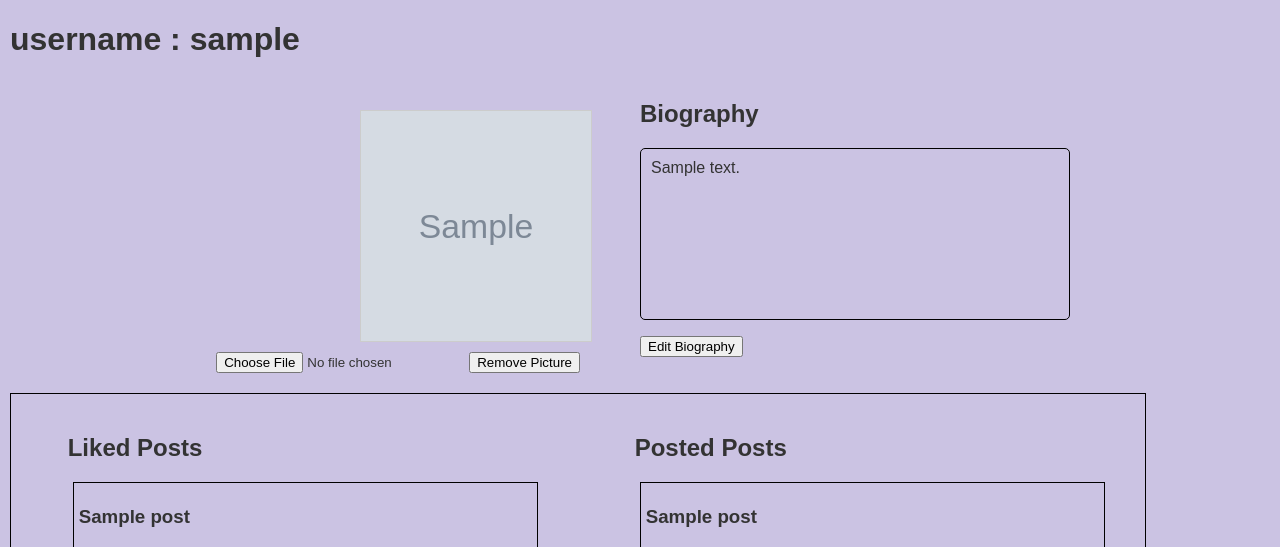
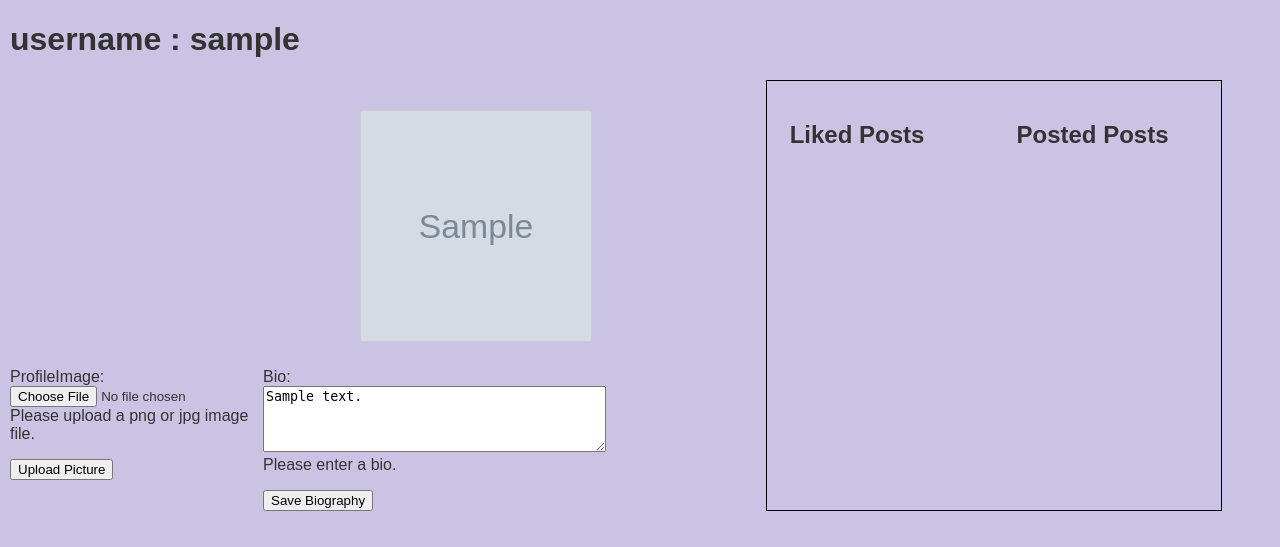
Before and after one commit to SwanwickMan/GU_Filmmaking, a Django app: a page that uses templates/GUFilmmakingApp/profile.html in a window 1280 px wide. Shown: the part 148-695 px from the top of the page. Run offline with Django 3.2, Linux system fonts and the light colour scheme; a user stored in the database is signed in; tables that the repository leaves empty hold one stand-in row (values such as "Sample post"); grey boxes marked "Sample" are stand-in pictures; some libraries are stand-ins or nearby versions.

Commit message:
Profile pic uploading and bio uploading working now

```diff
--- a/GUFilmmakingApp/forms.py
+++ b/GUFilmmakingApp/forms.py
@@ -77,3 +77,26 @@ class UserForm(forms.ModelForm):
     class Meta:
         model = User
         fields = ('username', 'email', 'password',)
+
+
+class ProfilePicForm(forms.ModelForm):
+    class Meta:
+        model = UserProfile
+        fields = ('profileImage',)
+        help_texts = {
+            'profileImage': "Please upload a png or jpg image file."
+        }
+        widgets = {
+            'profileImage': forms.FileInput(attrs={'accept': 'image/png, image/jpeg'})
+        }
+
+class BioForm(forms.ModelForm):
+    class Meta:
+        model = UserProfile
+        fields = ('bio',)
+        widgets = {
+            'bio': forms.Textarea(attrs={'rows': 4, 'cols': 40}),
+        }
+        help_texts = {
+            'bio': "Please enter a bio."
+        }
--- a/GUFilmmakingApp/models.py
+++ b/GUFilmmakingApp/models.py
@@ -61,7 +61,7 @@ class UserProfile(models.Model):
     user = models.OneToOneField(User, unique=True, on_delete=models.CASCADE)
     userID = models.IntegerField()
     slug = models.SlugField(unique=True)
-    profileImage = models.ImageField()
+    profileImage = models.ImageField(default='/default_user_profile.jpg', upload_to="profileImage") #temp
     verified = models.BooleanField(default=False)
     bio = models.CharField(max_length=200)
     myPosts = models.ForeignKey(Post, related_name='posted_by', on_delete=models.CASCADE, blank=True, null=True)
--- a/GUFilmmakingApp/urls.py
+++ b/GUFilmmakingApp/urls.py
@@ -38,4 +38,7 @@ urlpatterns = [
     path('add_post/', views.add_post, name='add_post'),
     path('post_redirect/<slug:content_type_slug>/<slug:content_name_slug>', views.redirect_from_slug, name='redirect_from_slug'),
     path('user_redirect/<slug:user_name_slug>/', views.get_user_profile, name='redirect_to_user'),
+    path('profile/<slug:content_name_slug>/upload_pic/', views.upload_profile_pic, name='upload_profile_pic'),
+    path('profile/<slug:content_name_slug>/update_bio/', views.update_bio, name='update_bio'),
+
 ]
--- a/GUFilmmakingApp/views.py
+++ b/GUFilmmakingApp/views.py
@@ -1,6 +1,6 @@
 from django.shortcuts import render
 from django.db.models import Q
-from GUFilmmakingApp.forms import PosterForm, MovieForm, BTSForm, UserForm
+from GUFilmmakingApp.forms import PosterForm, MovieForm, BTSForm, UserForm, ProfilePicForm, BioForm
 from django.shortcuts import redirect
 from django.urls import reverse
 from datetime import datetime
@@ -11,6 +11,8 @@ from GUFilmmakingApp.models import Post, UserProfile
 from django.http import JsonResponse
 from django.views.decorators.csrf import csrf_exempt
 from django.contrib.auth.decorators import login_required
+from django.views.decorators.http import require_POST
+
 
 
 # Create your views here.
@@ -49,11 +51,16 @@ def search(request):
 def profile(request, content_name_slug):
     try:
         user_profile = UserProfile.objects.get(slug=content_name_slug)
-        profile_posts = Post.objects.filter(author=user_profile)
     except UserProfile.DoesNotExist:
         return redirect("GUFilmmakingApp:index")
-    context_dict = {"profile": user_profile, "profile_posts": profile_posts, "liked_posts": user_profile.myLikes.values()}
 
+    profile_pic_form = ProfilePicForm(instance=user_profile)
+    bio_form = BioForm(initial={'bio': user_profile.bio})
+
+
+    context_dict = {"profile": user_profile,
+                    "profile_pic_form": profile_pic_form,
+                    "bio_form": bio_form}
     return render(request, 'GUFilmmakingApp/profile.html', context=context_dict)
 
 
@@ -70,15 +77,14 @@ def user_posts(request):
 
     return response
 
-
 def add_movie(request):
     form = MovieForm()
 
     if request.method == 'POST':
-        form = MovieForm(request.POST, request.FILES, user=request.user)
+        form = MovieForm(request.POST, request.FILES)
         if form.is_valid():
             form.save(commit=True)
-            return redirect(reverse('GUFilmmakingApp:index'))
+            return redirect(reverse('GUFilmmakingApp:home'))
         else:
             print(form.errors)
 
@@ -129,7 +135,7 @@ def add_poster(request):
     form = PosterForm()
 
     if request.method == 'POST':
-        form = PosterForm(request.POST, request.FILES)
+        form = PosterForm(request.POST)
         if form.is_valid():
             form.save(commit=True)
             return redirect(reverse('GUFilmmakingApp:posters'))
@@ -295,3 +301,44 @@ def search_for_posts(search_term, search_for,sort_by):
 
 def search_for_users(search_term):
     return UserProfile.objects.filter(user__username__icontains=search_term)
+
+
+def upload_profile_pic(request, content_name_slug):
+    try:
+        user_profile = UserProfile.objects.get(slug=content_name_slug)
+    except UserProfile.DoesNotExist:
+        return redirect("GUFilmmakingApp:index")
+
+    if request.method == "POST":
+        form = ProfilePicForm(request.POST, request.FILES, instance=user_profile)
+        if form.is_valid():
+            profile_pic = form.cleaned_data['profileImage']
+            profile = request.user.userprofile
+            profile.profileImage = profile_pic
+            profile.save()
+            return redirect('GUFilmmakingApp:profile', content_name_slug=content_name_slug)  # Redirect to the profile page
+        else:
+            print(form.errors)
+    else:
+        form = ProfilePicForm()
+    return render(request, 'profile.html', {'profile_pic_form': form})
+
+def update_bio(request, content_name_slug):
+    try:
+        # Retrieve the user profile based on the slug
+        user_profile = UserProfile.objects.get(slug=content_name_slug)
+    except UserProfile.DoesNotExist:
+        # Redirect to a suitable page if the profile does not exist
+        return redirect("GUFilmmakingApp:index")
+
+    if request.method == 'POST':
+        form = BioForm(request.POST, instance=user_profile)
+        if form.is_valid():
+            bio = form.cleaned_data['bio']
+            profile = request.user.userprofile
+            profile.bio = bio
+            profile.save()
+            return redirect('GUFilmmakingApp:profile', content_name_slug=content_name_slug)  # Redirect to the profile page
+    else:
+        form = BioForm(initial={'bio': request.user.userprofile.bio})
+    return render(request, 'profile.html', {'bio_form': form})
--- a/templates/GUFilmmakingApp/profile.html
+++ b/templates/GUFilmmakingApp/profile.html
@@ -19,22 +19,24 @@ Profile
 
         {% if user.is_authenticated and user.username == profile.user.username %}
         <div id="profile-buttons">
-            <input type="file" id="upload-button" accept="image/*">
-            <button id="remove-button" onclick="">Remove Picture</button>
+            <form method="post" action="{% url 'GUFilmmakingApp:upload_profile_pic' content_name_slug=profile.slug %}"
+                enctype="multipart/form-data">
+                {% csrf_token %}
+                {{ profile_pic_form.as_p }}
+                <button type="submit">Upload Picture</button>
+            </form>
+
+            <div id="bio-section">
+                <form method="post" action="{% url 'GUFilmmakingApp:update_bio' content_name_slug=profile.slug %}">
+                    {% csrf_token %}
+                    {{ bio_form.as_p }}
+                    <button type="submit">Save Biography</button>
+                </form>
             </div>
             {% endif %}
 
         </div>
 
-    <div id="bio-section">
-        <h2>Biography</h2>
-        <p id="bio-content">{{ profile.bio }}</p>
-
-        {% if user.is_authenticated and user.username == profile.user.username %}
-        <button id="edit-bio-button" onclick="">Edit Biography</button>
-        {% endif %}
-
-    </div>
     </div>
 
     <div class="profile-posts">
@@ -65,28 +67,6 @@ Profile
         </div>
     </div>
 
-<script>// Function to handle profile picture upload
-    document.getElementById('upload-button').addEventListener('change', function () {
-        var file = this.files[0];
-        var reader = new FileReader();
-        reader.onload = function (e) {
-            document.getElementById('profile-pic').src = e.target.result;
-        };
-        reader.readAsDataURL(file);
-    });
-
-    // Function to handle profile picture removal
-    function removeProfilePicture() {
-        document.getElementById('profile-pic').src = ''; // Clearing the source
-    }
-
-    // Function to handle biography editing
-    function editBio() {
-        var newBio = prompt("Enter your new biography:");
-        if (newBio !== null) {
-            document.getElementById('bio-content').innerText = newBio;
-        }
-    }</script>
 
 
     {% endblock %}
```
Also changed, not shown: media/default_user_profile.jpg (added), media/profileImage/poster.jpg (added), media/profileImage/poster_7z8fy4s.jpg (added). Lines whose indentation alone changed are shown as unchanged.
